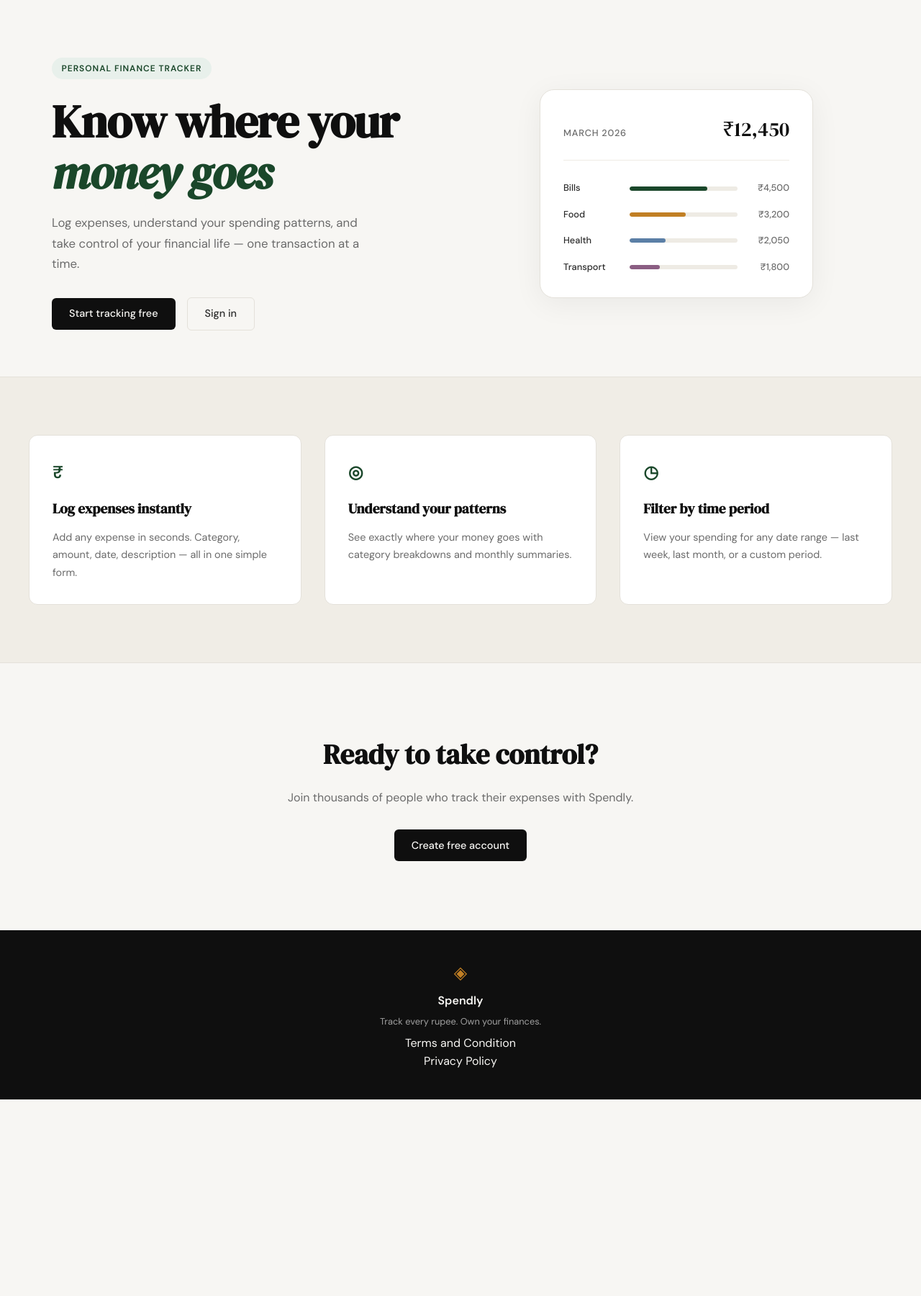
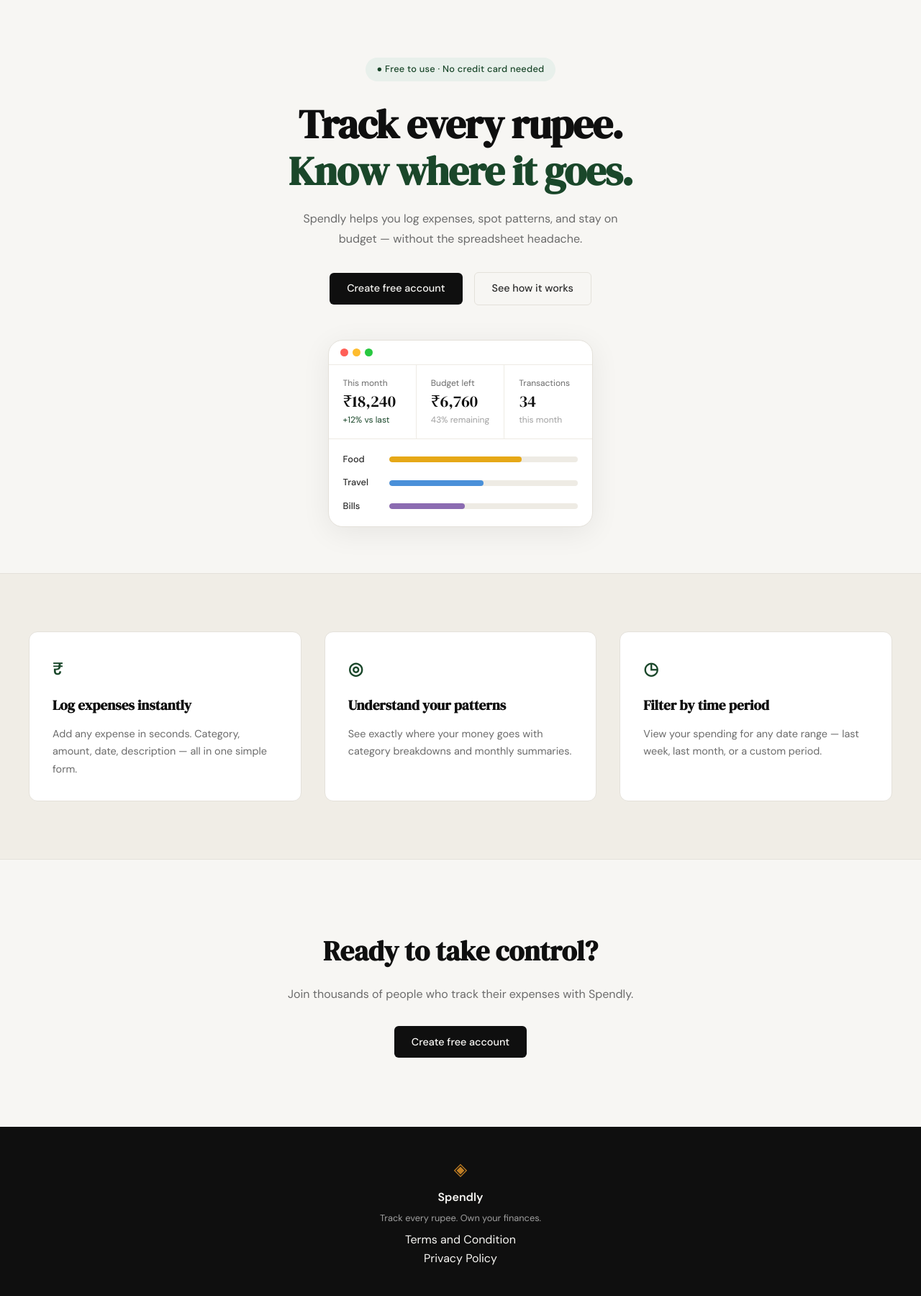
Before and after one commit to Sarojv04/Monthly_spend_tracker, a Flask app: page / in a window 1280 px wide. Shown: the part 61-1861 px from the top of the page at 72% size. Before the commit the page ends 1588 px from the top, so only its background shows below. Run offline with Flask 3, Linux system fonts and the light colour scheme.

Commit message:
modify landing page hero section

```diff
--- /dev/null
+++ b/static/css/landing.css
@@ -0,0 +1,183 @@
+/* ------------------------------------------------------------------ */
+/* Hero — single column, centered                                      */
+/* ------------------------------------------------------------------ */
+
+.hero {
+    display: flex;
+    flex-direction: column;
+    align-items: center;
+    text-align: center;
+    max-width: 700px;
+    padding: 5rem 2rem 4rem;
+    gap: 3rem;
+}
+
+.hero-inner {
+    display: flex;
+    flex-direction: column;
+    align-items: center;
+    gap: 0;
+}
+
+.hero-badge {
+    display: inline-flex;
+    align-items: center;
+    gap: 0.4rem;
+    background: var(--accent-light);
+    color: var(--accent);
+    font-size: 0.8rem;
+    font-weight: 500;
+    letter-spacing: 0.02em;
+    text-transform: none;
+    padding: 0.4rem 1rem;
+    border-radius: 999px;
+    margin-bottom: 1.75rem;
+}
+
+.hero-title {
+    font-size: clamp(2.4rem, 6vw, 3.5rem);
+    line-height: 1.15;
+    margin-bottom: 1.25rem;
+    color: var(--ink);
+}
+
+.hero-accent {
+    display: block;
+    color: var(--accent);
+    font-style: normal;
+}
+
+.hero-subtitle {
+    font-size: 1rem;
+    color: var(--ink-muted);
+    max-width: 440px;
+    margin: 0 auto 2rem;
+    line-height: 1.75;
+}
+
+.hero-actions {
+    justify-content: center;
+}
+
+/* ------------------------------------------------------------------ */
+/* Mock window                                                         */
+/* ------------------------------------------------------------------ */
+
+.hero-visual {
+    width: 100%;
+    max-width: 580px;
+    justify-content: center;
+}
+
+.mock-window {
+    background: var(--paper-card);
+    border: 1px solid var(--border);
+    border-radius: var(--radius-lg);
+    box-shadow: 0 8px 40px rgba(0, 0, 0, 0.07);
+    overflow: hidden;
+    text-align: left;
+}
+
+.mock-win-bar {
+    display: flex;
+    align-items: center;
+    gap: 6px;
+    padding: 0.7rem 1rem;
+    border-bottom: 1px solid var(--border-soft);
+}
+
+.mock-dot {
+    width: 11px;
+    height: 11px;
+    border-radius: 50%;
+}
+
+.dot-red    { background: #ff5f57; }
+.dot-yellow { background: #febc2e; }
+.dot-green  { background: #28c840; }
+
+/* Stat cards */
+
+.mock-stats {
+    display: grid;
+    grid-template-columns: repeat(3, 1fr);
+    border-bottom: 1px solid var(--border-soft);
+}
+
+.mock-stat {
+    display: flex;
+    flex-direction: column;
+    gap: 0.15rem;
+    padding: 1rem 1.25rem;
+    border-right: 1px solid var(--border-soft);
+}
+
+.mock-stat:last-child { border-right: none; }
+
+.mock-stat-label {
+    font-size: 0.75rem;
+    color: var(--ink-muted);
+}
+
+.mock-stat-value {
+    font-family: var(--font-display);
+    font-size: 1.4rem;
+    color: var(--ink);
+    line-height: 1.2;
+}
+
+.mock-stat-meta {
+    font-size: 0.75rem;
+    color: var(--ink-faint);
+}
+
+.mock-stat-meta.up { color: var(--accent); }
+
+/* Category bars */
+
+.mock-cats {
+    display: flex;
+    flex-direction: column;
+    gap: 0.75rem;
+    padding: 1.1rem 1.25rem;
+}
+
+.mock-cat-row {
+    display: grid;
+    grid-template-columns: 52px 1fr;
+    align-items: center;
+    gap: 0.75rem;
+}
+
+.mock-cat-label {
+    font-size: 0.8rem;
+    font-weight: 500;
+    color: var(--ink-soft);
+}
+
+.mock-cat-track {
+    height: 8px;
+    background: var(--border-soft);
+    border-radius: 999px;
+    overflow: hidden;
+}
+
+.mock-cat-bar {
+    height: 100%;
+    border-radius: 999px;
+}
+
+.bar-food   { background: #e6a817; }
+.bar-travel { background: #4a90d9; }
+.bar-bills  { background: #8b6bb1; }
+
+/* ------------------------------------------------------------------ */
+/* Responsive                                                          */
+/* ------------------------------------------------------------------ */
+
+@media (max-width: 600px) {
+    .hero { padding: 3rem 1.25rem 2.5rem; }
+    .mock-stats { grid-template-columns: 1fr; }
+    .mock-stat { border-right: none; border-bottom: 1px solid var(--border-soft); }
+    .mock-stat:last-child { border-bottom: none; }
+}
--- a/templates/landing.html
+++ b/templates/landing.html
@@ -1,60 +1,72 @@
 {% extends "base.html" %}
 
 {% block title %}Spendly — Track Every Rupee{% endblock %}
+
+{% block head %}
+<link rel="stylesheet" href="{{ url_for('static', filename='css/landing.css') }}">
+{% endblock %}
 
 {% block content %}
 
 <section class="hero">
     <div class="hero-inner">
-        <div class="hero-badge">Personal Finance Tracker</div>
+        <div class="hero-badge">● Free to use · No credit card needed</div>
         <h1 class="hero-title">
-            Know where your<br>
-            <em>money goes</em>
+            Track every rupee.<br>
+            <span class="hero-accent">Know where it goes.</span>
         </h1>
         <p class="hero-subtitle">
-            Log expenses, understand your spending patterns,
-            and take control of your financial life —
-            one transaction at a time.
+            Spendly helps you log expenses, spot patterns, and stay
+            on budget — without the spreadsheet headache.
         </p>
         <div class="hero-actions">
-            <a href="{{ url_for('register') }}" class="btn-primary">Start tracking free</a>
-            <a href="{{ url_for('login') }}" class="btn-ghost">Sign in</a>
+            <a href="{{ url_for('register') }}" class="btn-primary">Create free account</a>
+            <a href="{{ url_for('login') }}" class="btn-ghost">See how it works</a>
         </div>
     </div>
+
     <div class="hero-visual">
-        <div class="mock-card">
-            <div class="mock-card-header">
-                <span class="mock-label">March 2026</span>
-                <span class="mock-total">₹12,450</span>
+        <div class="mock-window">
+            <div class="mock-win-bar">
+                <span class="mock-dot dot-red"></span>
+                <span class="mock-dot dot-yellow"></span>
+                <span class="mock-dot dot-green"></span>
             </div>
-            <div class="mock-bars">
-                <div class="mock-bar-row">
-                    <span class="mock-cat">Bills</span>
-                    <div class="mock-bar-track">
-                        <div class="mock-bar" style="width: 72%"></div>
+            <div class="mock-stats">
+                <div class="mock-stat">
+                    <span class="mock-stat-label">This month</span>
+                    <span class="mock-stat-value">₹18,240</span>
+                    <span class="mock-stat-meta up">+12% vs last</span>
+                </div>
+                <div class="mock-stat">
+                    <span class="mock-stat-label">Budget left</span>
+                    <span class="mock-stat-value">₹6,760</span>
+                    <span class="mock-stat-meta">43% remaining</span>
+                </div>
+                <div class="mock-stat">
+                    <span class="mock-stat-label">Transactions</span>
+                    <span class="mock-stat-value">34</span>
+                    <span class="mock-stat-meta">this month</span>
+                </div>
+            </div>
+            <div class="mock-cats">
+                <div class="mock-cat-row">
+                    <span class="mock-cat-label">Food</span>
+                    <div class="mock-cat-track">
+                        <div class="mock-cat-bar bar-food" style="width: 70%"></div>
                     </div>
-                    <span class="mock-amt">₹4,500</span>
                 </div>
-                <div class="mock-bar-row">
-                    <span class="mock-cat">Food</span>
-                    <div class="mock-bar-track">
-                        <div class="mock-bar mock-bar-2" style="width: 52%"></div>
+                <div class="mock-cat-row">
+                    <span class="mock-cat-label">Travel</span>
+                    <div class="mock-cat-track">
+                        <div class="mock-cat-bar bar-travel" style="width: 50%"></div>
                     </div>
-                    <span class="mock-amt">₹3,200</span>
                 </div>
-                <div class="mock-bar-row">
-                    <span class="mock-cat">Health</span>
-                    <div class="mock-bar-track">
-                        <div class="mock-bar mock-bar-3" style="width: 33%"></div>
+                <div class="mock-cat-row">
+                    <span class="mock-cat-label">Bills</span>
+                    <div class="mock-cat-track">
+                        <div class="mock-cat-bar bar-bills" style="width: 40%"></div>
                     </div>
-                    <span class="mock-amt">₹2,050</span>
-                </div>
-                <div class="mock-bar-row">
-                    <span class="mock-cat">Transport</span>
-                    <div class="mock-bar-track">
-                        <div class="mock-bar mock-bar-4" style="width: 28%"></div>
-                    </div>
-                    <span class="mock-amt">₹1,800</span>
                 </div>
             </div>
         </div>
```
Also changed, not shown: static/images/hero.png (added).
